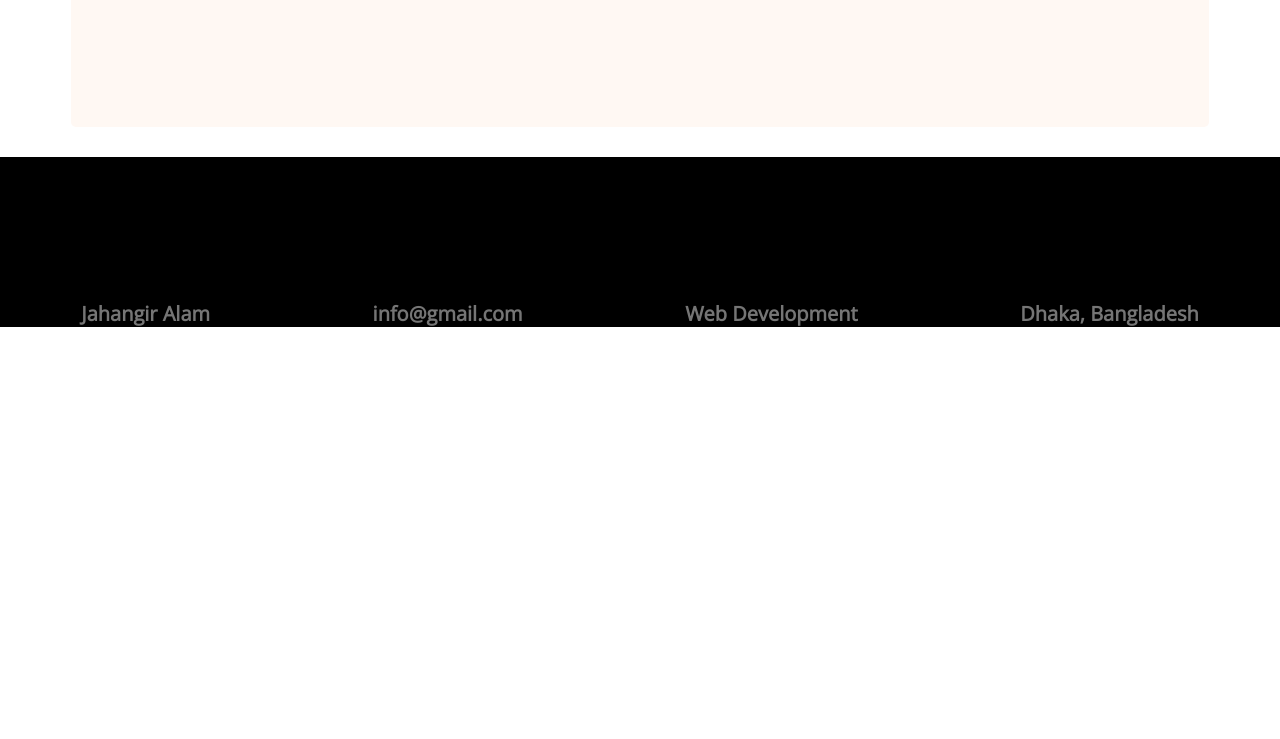
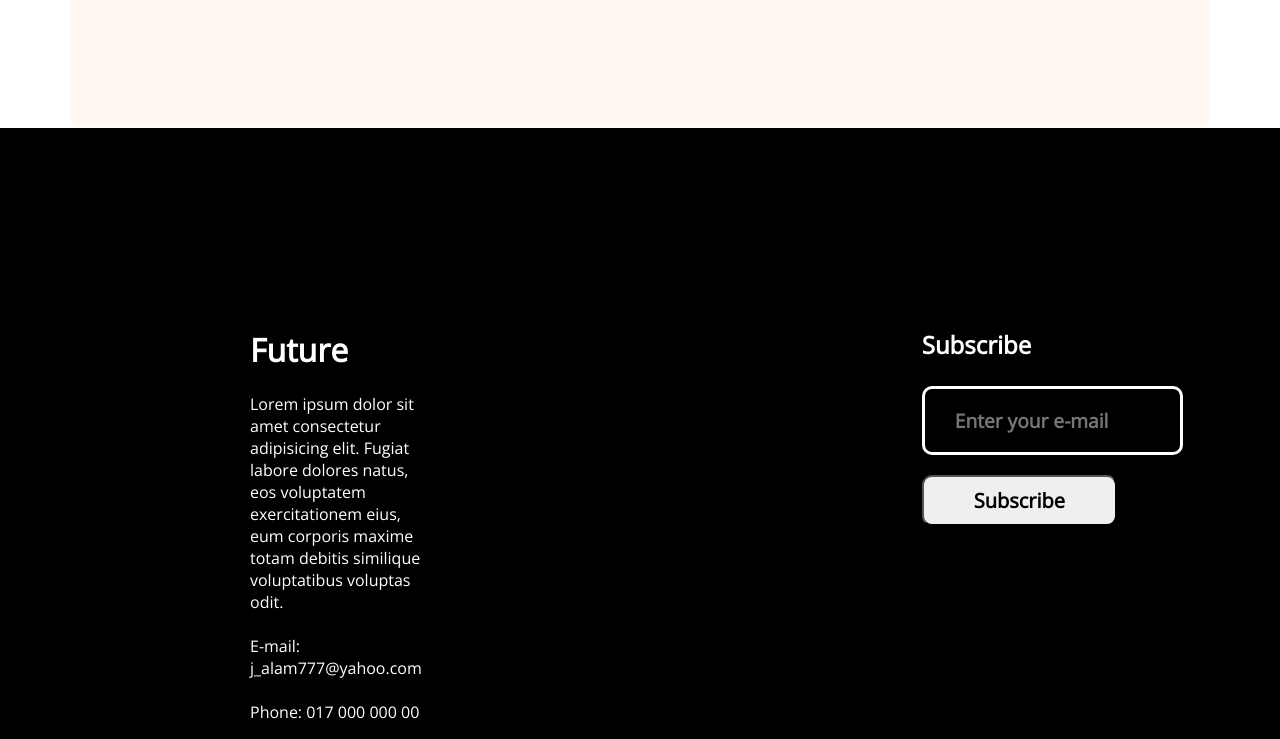
Before and after one commit to j-alam777/my-home2-repo, a plain HTML site: page index.html in a window 1280 px wide. Shown: the part 3328-4067 px from the top of the page. Before the commit the page ends 3655 px from the top, so only its background shows below. Drawn offline with nearby package versions, Linux system fonts and the light colour scheme.

Commit message:
footer shaped

```diff
--- a/index.html
+++ b/index.html
@@ -187,44 +187,23 @@
         </section>
 
        </main>
-       <footer>
-        <section class="footer">
-                <h3 class="about-title">About Me</h3>
-                <p class="section description">I am a web developer. I build web pages and web application what you need. Based on your requirement. I can provide you as your desire product. I will try best product for consumers requirement. I also take care of your budget</p>
-                <div class="about-info-container">
-                        <div class="about-info">
-                                <p class="info-title">Name:</p>
-                                <p class="info-description">Jahangir Alam</p>
-                        </div>
-                        <div class="about-info">
-                                <p class="info-title">e-mail:</p>
-                                <p class="info-description">info@gmail.com</p>
-                        </div>
-                        <div class="about-info">
-                                <p class="info-title">Speciality:</p>
-                                <p class="info-description">Web Development</p>
-                        </div>
-                        <div class="about-info">
-                                <p class="info-title">Location:</p>
-                                <p class="info-description">Dhaka, Bangladesh</p>
-                        </div>
-                        </div>
-                        <div class="about-info">
-                                <p></p>
-                                <p></p>
-                        </div>
-                        <div class="about-info">
-                                <p></p>
-                                <p></p>
-                        </div>
-                        <div class="about-info">
-                                <p></p>
-                                <p></p>
-                        </div>
-
-
+       <footer class="footer">
+                <div class="footer-future">
+                        <h1>Future</h1>  </br>
+                        <p>Lorem ipsum dolor sit amet consectetur adipisicing elit. Fugiat labore dolores natus, eos voluptatem exercitationem eius, eum corporis maxime totam debitis similique voluptatibus voluptas odit.</p> </br>
+                        <p>E-mail: j_alam777@yahoo.com</p> </br>
+                        <p>Phone: 017 000 000 00</p> </br>
+                        <a href="">
+                        <img src="images/icons/facebook.png" alt="">
+                        <img src="images/icons/twitter.png" alt="">
+                        <img src="images/icons/twitter.png" alt="">
+                         </a>
                 </div>
-        </section>
+                <div class="footer-subscribe">
+                        <h2>Subscribe</h2></br>
+                        <input class="mail" type="email" placeholder="Enter your e-mail">
+                        <button class="btn-subscribe">Subscribe</button>
+                </div>
 
        </footer>
 </body>
--- a/styles/portfolio.css
+++ b/styles/portfolio.css
@@ -207,5 +207,26 @@ section{
         padding:18px 35px;
 }
 .footer{
+        display: flex;
         background-color: black;
+        height: 300px;
+        color: white;
+        justify-content: space-around;
+        padding: 200px 250px 150px 250px;
+        gap: 500px;
 }
+.mail{
+        background-color: black;
+        border: solid;
+        border-radius: 10px;
+        border-color: white;
+        font-size:larger;
+        font-weight:bold;
+        margin-bottom: 20px;
+}
+.btn-subscribe{
+        font-size: 20px;
+        font-weight: 900;
+        padding: 10px 50px;
+        border-radius: 10px;
+}
```
Also changed, not shown: images/icons/facebook (2).svg (added).
